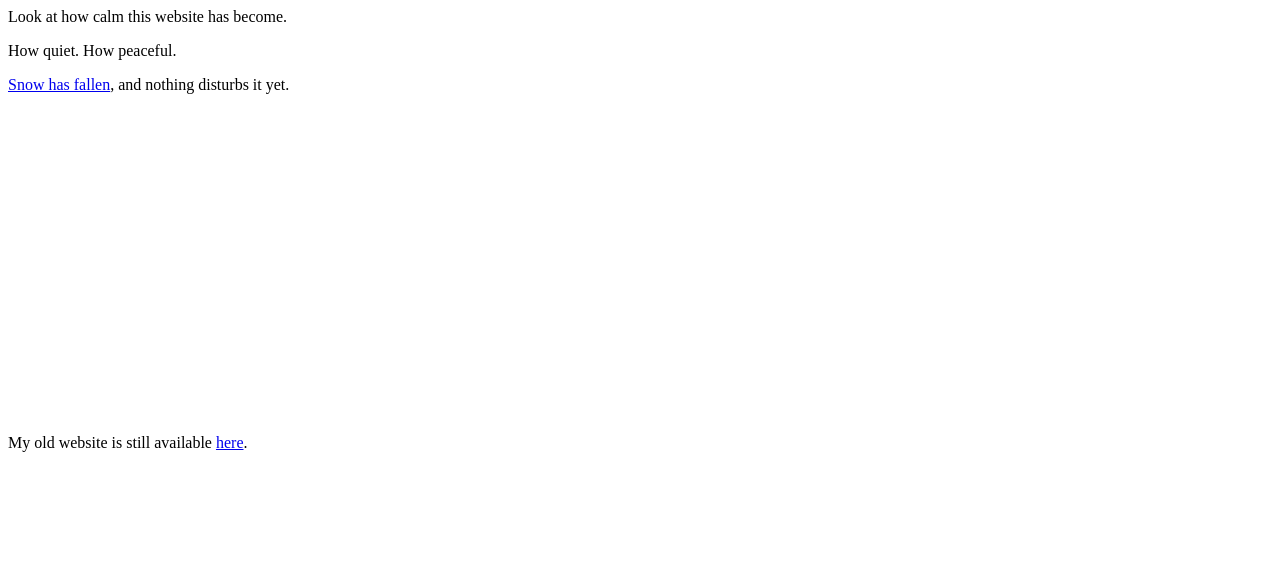
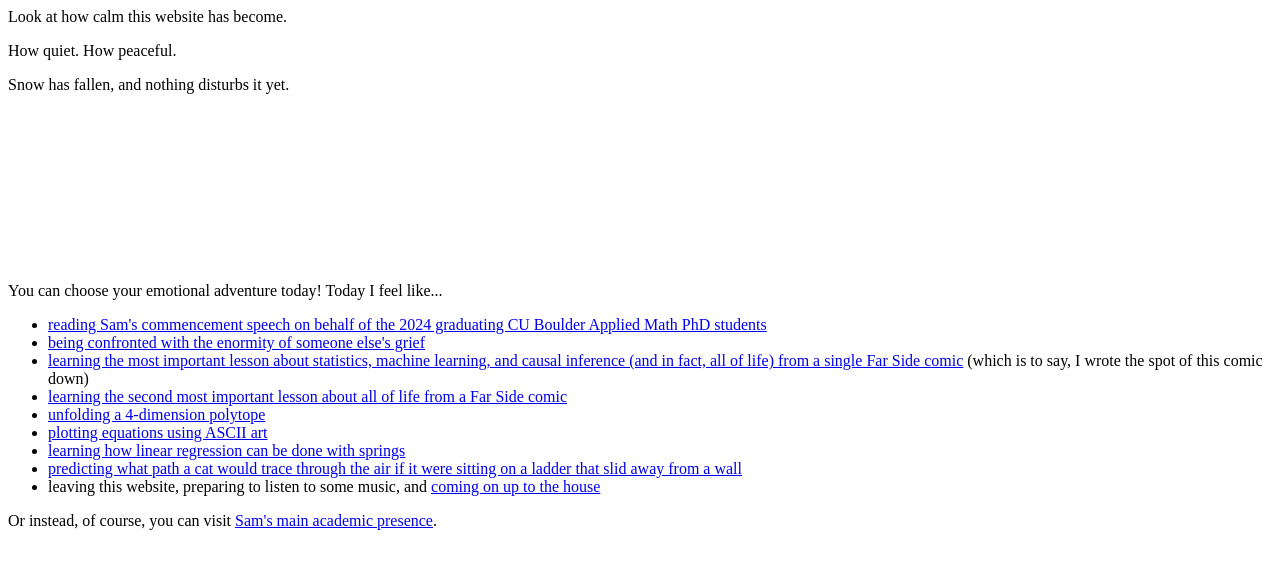
Before and after one commit to samzhang111/samzhang111.github.io, a Jekyll site: the page built from index.html, in a window 1280 px wide. Shown: the top 569 px of the page. Built offline with Jekyll 4.4.1, drawn with Linux system fonts in a browser that asks for light colours.

Commit message:
more content on index page; layouts

```diff
--- /dev/null
+++ b/_includes/basic_head.html
@@ -0,0 +1,9 @@
+<meta name="viewport" content="width=device-width,initial-scale=1">
+<title>{% if page.title %}
+    {{ page.title }}
+    {% else %}
+        sam.zhang.fyi
+    {% endif %}
+    </title>
+<link rel="stylesheet" href="/css/basic.css">
+{% feed_meta %}
--- a/_includes/footer.html
+++ b/_includes/footer.html
@@ -1,5 +1,5 @@
 	<div content>
 
-        <a href="/">Back to homepage</a>
+        <a href="/main">Back to academic homepage</a>
 
 	</div>
--- /dev/null
+++ b/_layouts/basic.html
@@ -0,0 +1,11 @@
+<!DOCTYPE html>
+<html xmlns="http://www.w3.org/1999/xhtml" xml:lang="en" lang="en-us">
+<head>
+    {%include basic_head.html %}
+</head>
+<body>
+
+  {{ content }}
+
+</body>
+</html>
--- a/_layouts/default.html
+++ b/_layouts/default.html
@@ -7,8 +7,9 @@ layout: template
 
   <p>
   <div id="tail">
-      <a href="/">Homepage</a> -
-      <a href="https://github.com/samzhang111" target="_blank" data-goatcounter-click="ext-github">Github</a>
+      <a href="/">blank</a> -
+      <a href="/main">academic</a> -
+      <a href="https://github.com/samzhang111" target="_blank" data-goatcounter-click="ext-github">github</a>
   </div>
 
 </div>
--- a/_layouts/template.html
+++ b/_layouts/template.html
@@ -63,7 +63,7 @@ document.addEventListener("DOMContentLoaded", function() {
 
 <nav id="top">
     <div class="nav-margins nav-wrapper">
-        <a href="/" class="brand-logo left">homepage</a>
+        <a href="/main" class="brand-logo left">homepage</a>
           <a href="#" data-target="nav-mobile" class="sidenav-trigger right"><i class="material-icons">menu</i></a>
 
           <!-- REMINDER: keep this sync'd with mobile links below -->
--- /dev/null
+++ b/css/basic.css
@@ -0,0 +1,3 @@
+body {
+  font-family: "Times New Roman", Times, serif;
+}
--- a/index.html
+++ b/index.html
@@ -1,21 +1,14 @@
-<!DOCTYPE html>
-<html xmlns="http://www.w3.org/1999/xhtml" xml:lang="en" lang="en-us">
-<head>
-    <title>A moment of silence</title>
-</head>
-<style>
-body {
-  font-family: "Times New Roman", Times, serif;
-}
-</style>
-<body>
+---
+layout: basic
+title: a moment of silence
+---
     Look at how calm this website has become.
     <p>
     How quiet. How peaceful.
 
     <p>
 
-    <a href="/nora">Snow has fallen</a>, and nothing disturbs it yet.
+    Snow has fallen, and nothing disturbs it yet.
 
 
     <p>
@@ -28,13 +21,21 @@ body {
     <p>
     <br/>
 
-    <div style="display: none">
-    <a href="https://mega.nz/file/YfREkKbZ#Sv9_6pl51BR5PIPOuiXu63xcsotsRZFm_XTYMKpYhr0">Nora</a> &mdash; when I am this alone,
-    <p>
-    I can feel you near me.
-    </div>
+    <br><p><br>
+    You can choose your emotional adventure today! Today I feel like...
+    <ul>
+        <li><a href="/text/commencement.txt">reading Sam's commencement speech on behalf of the 2024 graduating CU Boulder Applied Math PhD students</a></li>
+        <li><a href="/nora">being confronted with the enormity of someone else's grief</a></li>
+        <li><a href="/images/far-side-maybe-we-should-write-that-spot-down.jpg">learning the most important lesson about statistics, machine learning, and causal inference (and in fact, all of life) from a single Far Side comic</a> (which is to say, I wrote the spot of this comic down)</li>
+        <li><a href="/images/far-side-mind-over-matter.jpg">learning the second most important lesson about all of life from a Far Side comic</a></li>
+        <li><a href="/html/unfolding/index.html">unfolding a 4-dimension polytope</a></li>
+        <li><a href="{% post_url 2018-12-26-ascii-plotting %}">plotting equations using ASCII art</a></li>
+        <li><a href="{% post_url 2019-06-21-least-squares-springs %}">learning how linear regression can be done with springs</a></li>
+        <li><a href="{% post_url 2018-12-18-cats-on-ladders %}">predicting what path a cat would trace through the air if it were sitting on a ladder that slid away from a wall</a></li>
+        <li>leaving this website, preparing to listen to some music, and <a href="https://www.youtube.com/watch?v=wFrqclcm8pU">coming on up to the house</a></li>
+    </ul>
 
-    <br><p><br>
+        Or instead, of course, you can visit <a href="/main">Sam's main academic presence</a>.
 
     <p>
     <br/>
@@ -44,8 +45,3 @@ body {
     <br/>
     <p>
     <br/>
-
-    My old website is still available <a href="/main" target="_blank">here</a>.
-
-</body>
-</html>
--- a/main.html
+++ b/main.html
@@ -202,9 +202,9 @@ Attended a science of science workshop at SFI, and participated in the SFI Compl
     {% for post in site.posts %}
         {% capture main_url %}
             {% if post.mainurl %}
-                {{ post.mainurl }}
+                {{ post.mainurl | absolute_url }}
             {% else %}
-                {{ post.url }}
+                {{ post.url | absolute_url }}
             {% endif %}
         {% endcapture %}
 
```
Also changed, not shown: text/commencement.txt (added, +11 -0 lines), images/far-side-maybe-we-should-write-that-spot-down.jpg (added), images/far-side-mind-over-matter.jpg (added).
